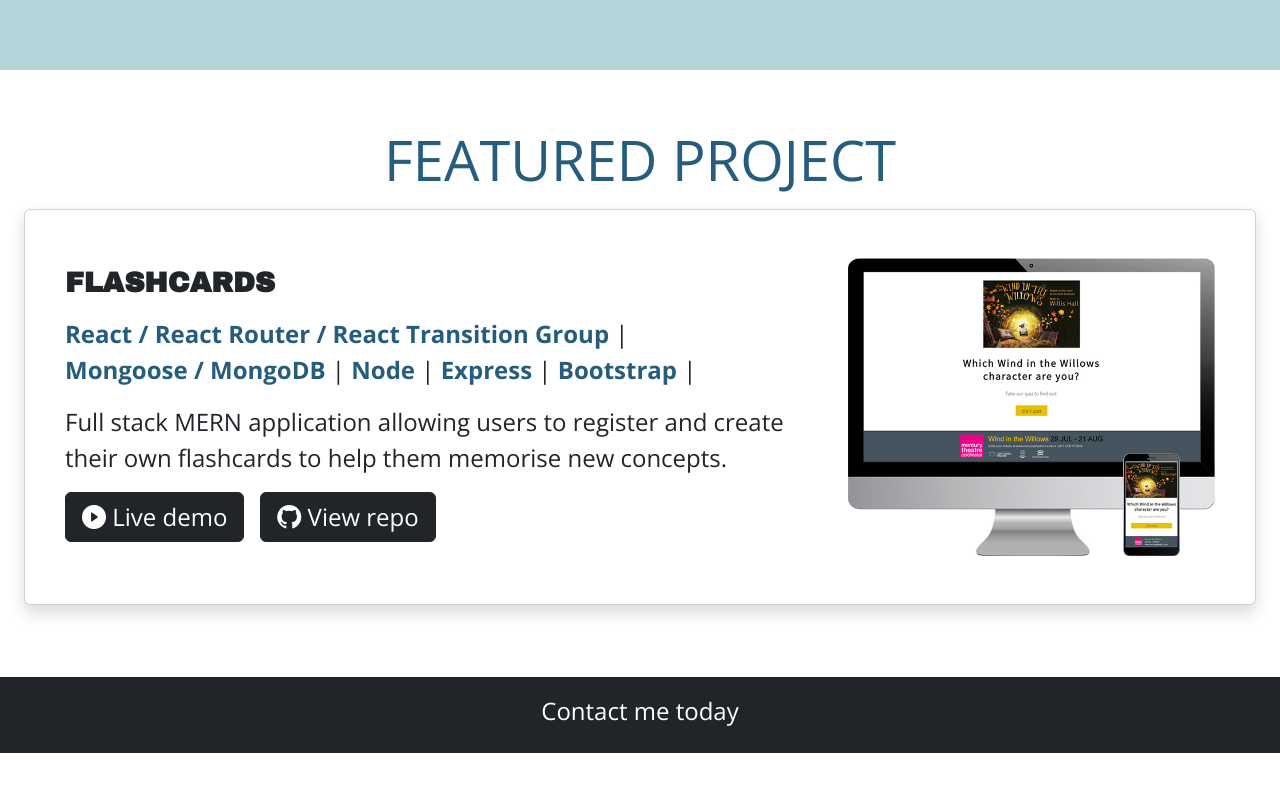
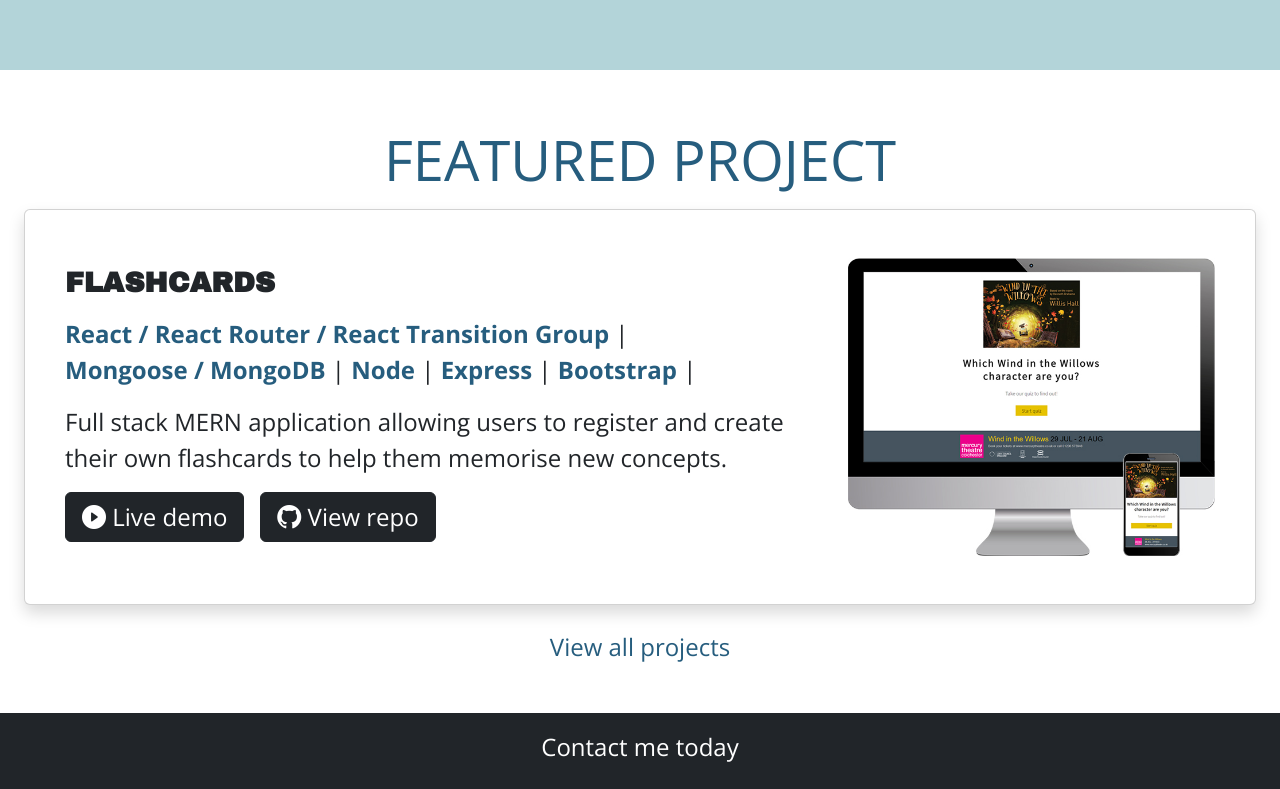
Before and after one commit to pisanzapra/my-portfolio, a React (Create React App) app: page / in a window 1280 px wide. Shown: the part 779-1568 px from the top of the page. Before the commit the page ends 1532 px from the top, so only its background shows below. Built offline with nearby package versions, Linux system fonts and the light colour scheme.

Commit message:
Added link to view all projects

```diff
--- a/src/App.css
+++ b/src/App.css
@@ -24,13 +24,15 @@
   display: inline-block;
 }
 
+a:link {
+  text-decoration: none;
+}
+
 a.footer:link,
 a.footer:visited {
   color: white;
-  text-decoration: none;
 }
 
 a.footer:hover {
   color: #b3d4d9;
-  text-decoration: none;
 }
--- a/src/components/FeaturedProject.js
+++ b/src/components/FeaturedProject.js
@@ -1,11 +1,13 @@
 import React from "react";
+
+import { Link } from "react-router-dom";
 
 import Project from "./Project";
 
 const FeaturedProject = () => {
   return (
     <section className="container-fluid bg-white">
-      <div className="container-xxl py-5 ">
+      <div className="container-xxl py-5">
         <h2 className="display-4 text-primary py-2 text-uppercase text-center text-align-center">
           Featured Project
         </h2>
@@ -23,6 +25,11 @@
           demoUrl="#"
           repoUrl="https://github.com/pisanzapra/mern-flashcards"
         />
+        <div className="text-center">
+          <Link to={"/projects"} className="fs-4">
+            View all projects
+          </Link>
+        </div>
       </div>
     </section>
   );
```
